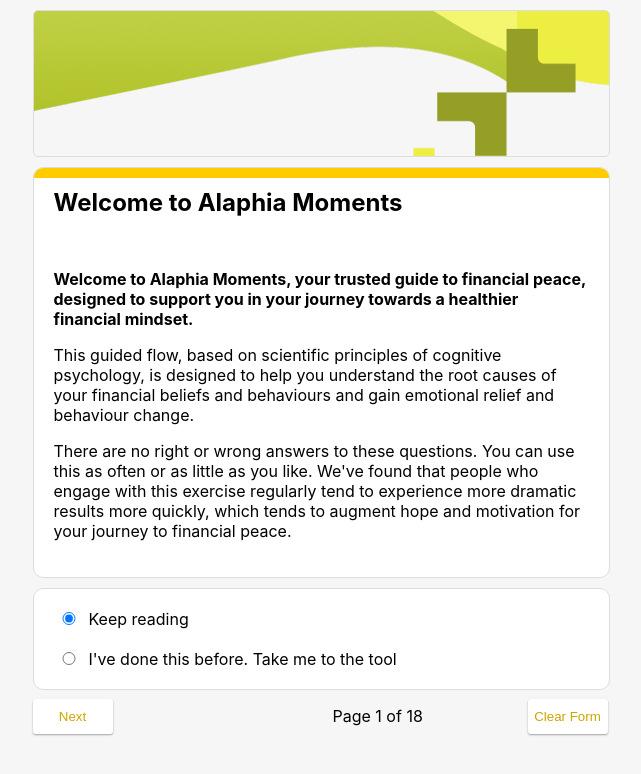
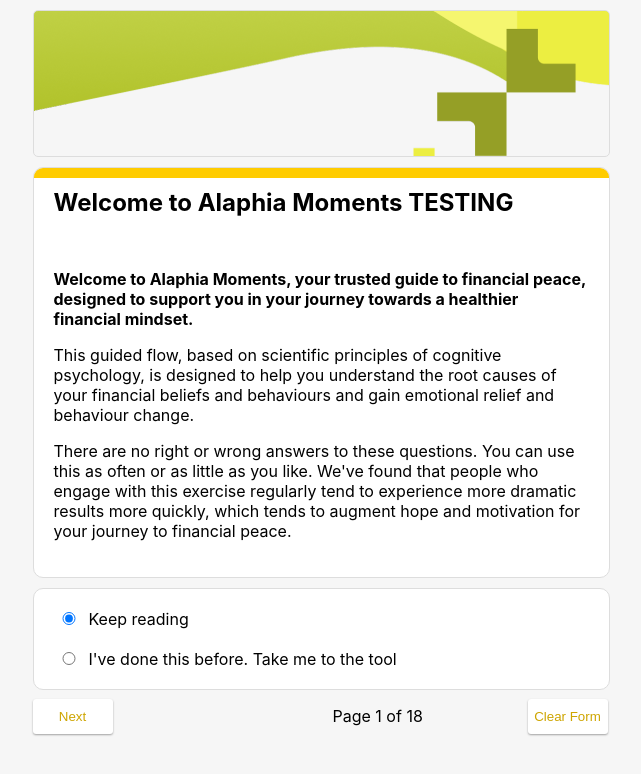
Before and after one commit to AleksVranjes97/alaphia-moments-forms, a React (Create React App) app: page / in a window 1280 px wide. Shown: the top 774 px of the page, without its empty margins (315-956 px from the left). Built offline with nearby package versions, Linux system fonts and the light colour scheme.

Commit message:
Test deployment to Firebase: TESTING in Welcome page

```diff
--- a/src/components/Welcome.js
+++ b/src/components/Welcome.js
@@ -8,7 +8,7 @@
         <div>
             <div className="content-div">
                 <div className="orange-banner-sm"></div>
-                <h1>Welcome to Alaphia Moments</h1>
+                <h1>Welcome to Alaphia Moments TESTING</h1>
                 <br />
                 <p><strong>Welcome to Alaphia Moments, your trusted guide to financial peace, designed to support you in your journey towards a healthier financial mindset.</strong></p>
                 <p></p>
```
